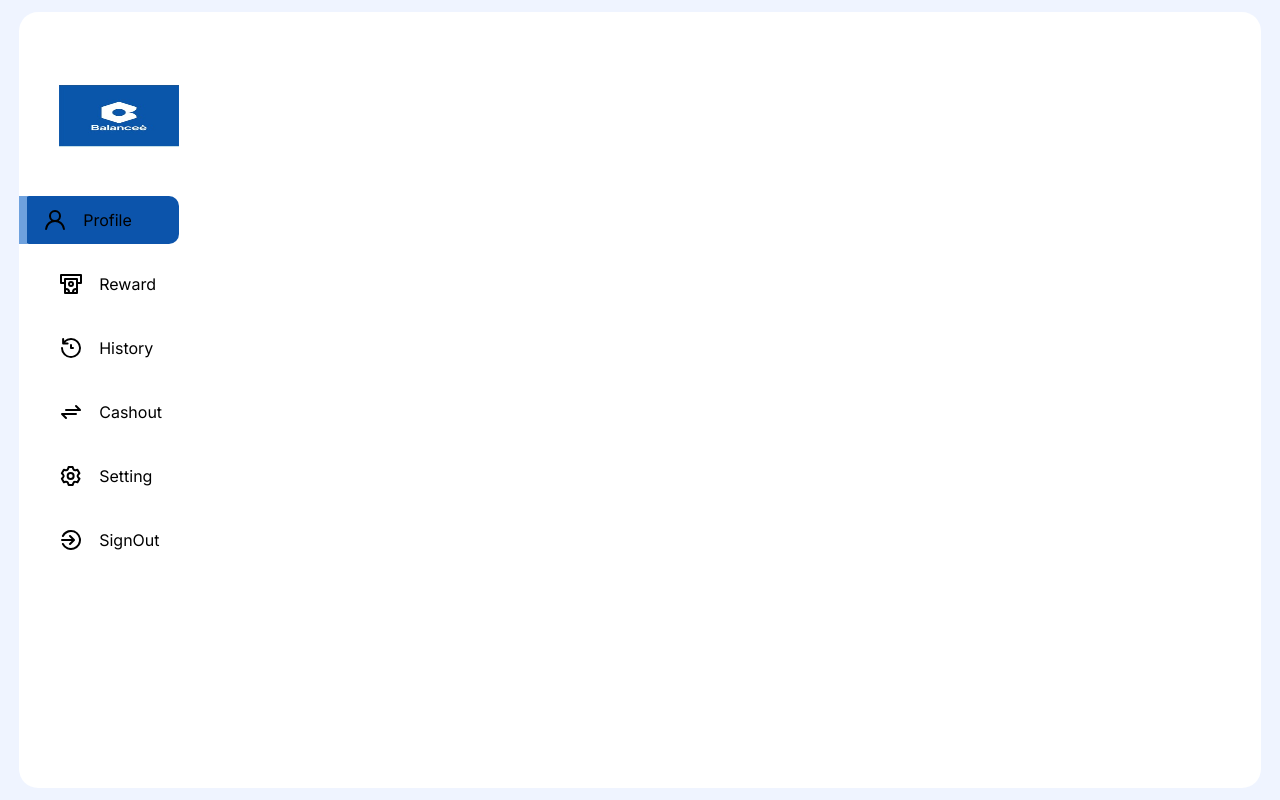
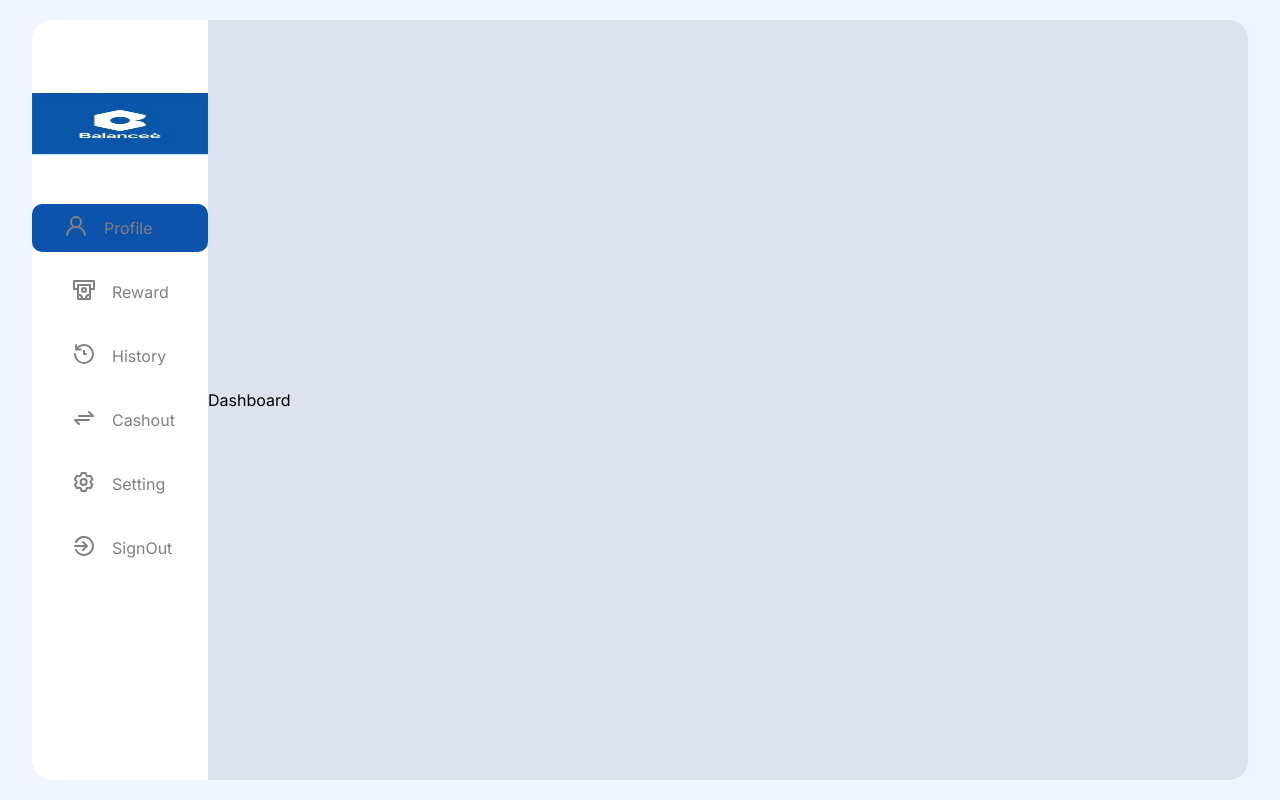
Before and after one commit to Rachel-Cellulose/Balance-_reward_page, a React (Create React App) app: page / in a window 1280 px wide. Built offline with nearby package versions, Linux system fonts and the light colour scheme.

Commit message:
made changes to color choice and layout

```diff
--- a/src/App.css
+++ b/src/App.css
@@ -13,13 +13,13 @@ align-items: center;
 }
 
 .main_container{
-  width: 97%;
-height: 97%;
-background-color: #fff;
+  width: 95%;
+height: 95%;
+background-color: rgb(221, 226, 238);
 display: grid;
 border-radius: 1.2rem;
 overflow: hidden;
 /* background-color: rgb(8 51 68); */
-grid-template-columns: 10rem auto 14rem;
+grid-template-columns: 11rem auto 14rem;
 
 }
--- a/src/App.js
+++ b/src/App.js
@@ -1,12 +1,13 @@
-import './App.css';
-import Sidebar from './components/Sidebar';
+import "./App.css";
+import Main from "./components/MainPage/Main";
+import Sidebar from "./components/Sidebar";
 
 function App() {
   return (
     <div className="App">
       <div className="main_container">
-        <Sidebar/>
-
+        <Sidebar />
+        <Main />
       </div>
     </div>
   );
--- /dev/null
+++ b/src/components/MainPage/Main.jsx
@@ -0,0 +1,13 @@
+import React from "react";
+import "./Main.scss";
+
+const Main = () => {
+  return (
+    <div className="main_wrapper">
+      <div>Dashboard</div>
+
+    </div>
+  );
+};
+
+export default Main;
--- /dev/null
+++ b/src/components/MainPage/Main.scss
@@ -0,0 +1,6 @@
+.main_wrapper{
+    display: flex;
+    flex-direction: column;
+    justify-content: space-evenly;
+
+}
--- a/src/components/Sidebar.jsx
+++ b/src/components/Sidebar.jsx
@@ -18,13 +18,17 @@ const Sidebar = () => {
       <div className="menu_bar">
         {SidebarData.map((item, index) => {
           return (
-            <div className={selected===index? "menu_item active" : "menu_item" }
-            key={index}
-            onClick={() =>setSelected(index)}
+            <div
+              className={selected === index ? "menu_item active" : "menu_item"}
+              key={index}
+              onClick={() => setSelected(index)}
             >
-
-              <item.icon />
-              <span>{item.heading}</span>
+              <div className='menu_tab'>
+                <span className='menu_icon'>
+                  <item.icon />
+                </span>
+                <span>{item.heading}</span>
+              </div>
             </div>
           );
         })}
--- a/src/components/Sidebar.scss
+++ b/src/components/Sidebar.scss
@@ -4,12 +4,12 @@
   padding-top: 4rem;
   position: relative;
   transition: all 250ms ease;
+  background-color: #fff;
 
   .side_logo {
     display: flex;
     height: 5rem;
     align-items: center;
-    margin-left: 2.5rem;
 
     img {
       height: 80%;
@@ -34,6 +34,7 @@
       transition: all 250ms ease;
       border-radius: 10px;
       width: 100%;
+      color: gray;
     }
     :hover {
       cursor: pointer;
@@ -48,7 +49,16 @@
       content: " ";
       width: 8px;
       height: 100%;
-      background-color: #6ea1de;
+      margin-right: calc(1rem - 8px);
+    }
+
+    .menu_tab {
+      display: flex;
+      align-items: center;
+      gap: 1rem;
+    }
+    .menu_icon {
+      color: gray;
     }
   }
 }
```
